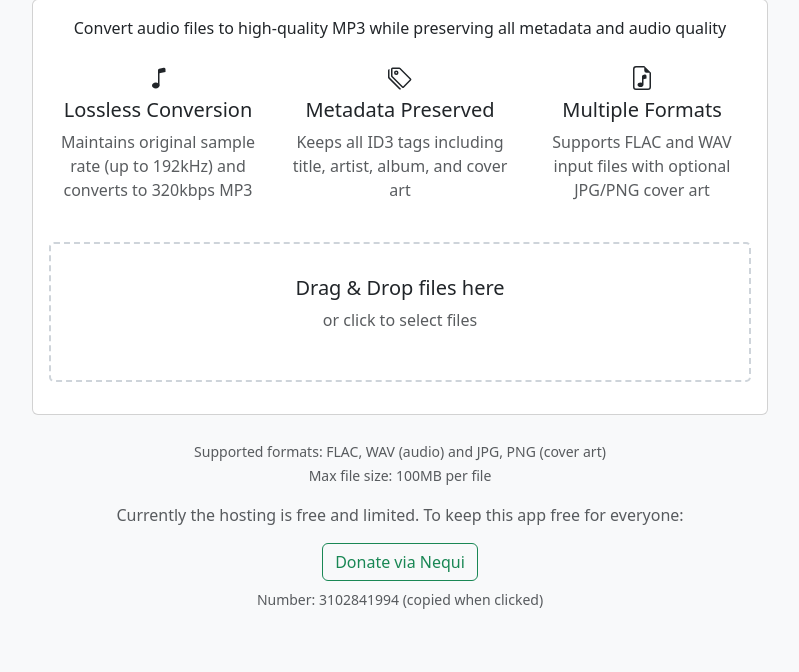
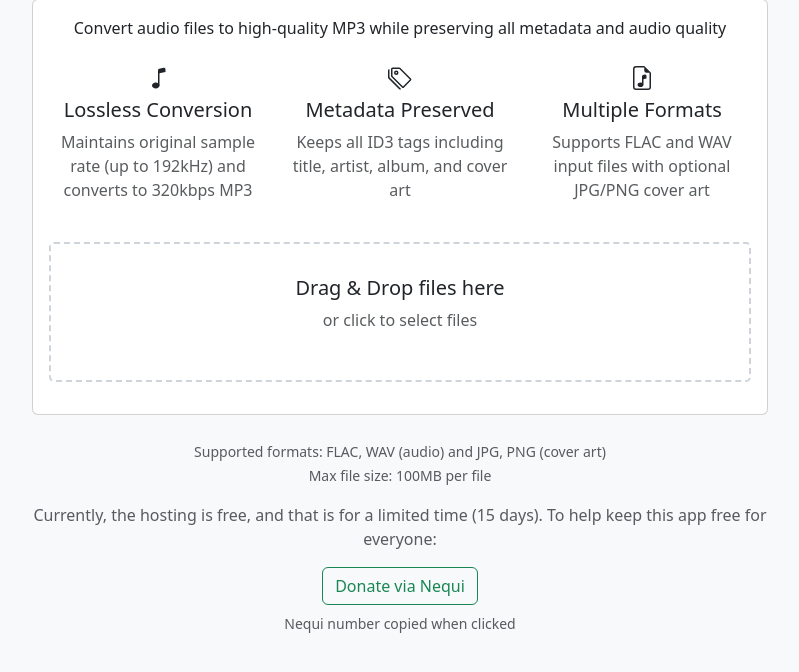
Before and after one commit to Mauricio-KND/convert_to_mp3, a Flask app: page / in a window 1280 px wide. Shown: the part 105-777 px from the top of the page, without its empty margins (240-1039 px from the left). Run offline with Flask 3, Linux system fonts and the light colour scheme; some libraries are stand-ins or nearby versions.

Commit message:
Updating donate button

```diff
--- a/templates/index.html
+++ b/templates/index.html
@@ -117,11 +117,11 @@
                         Max file size: 100MB per file
                     </small>
                     <div class="mt-3">
-                        <p>Currently the hosting is free and limited. To keep this app free for everyone:</p>
+                        <p>Currently, the hosting is free, and that is for a limited time (15 days). To help keep this app free for everyone:</p>
                         <button class="btn btn-outline-success" onclick="copyNequiNumber()">
                             <i class="bi bi-heart-fill"></i> Donate via Nequi
                         </button>
-                        <small class="d-block mt-2">Number: 3102841994 (copied when clicked)</small>
+                        <small class="d-block mt-2">Nequi number copied when clicked</small>
                     </div>
                 </div>
             </div>
```
